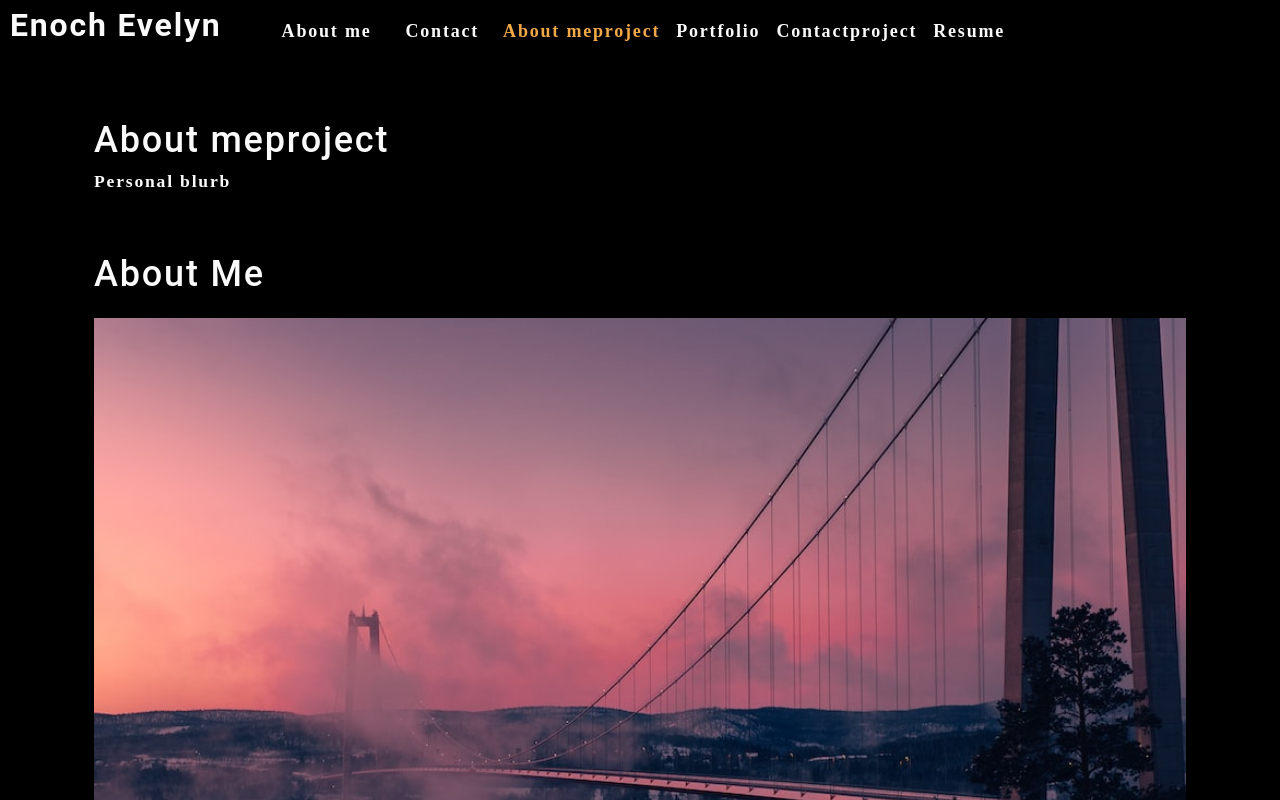
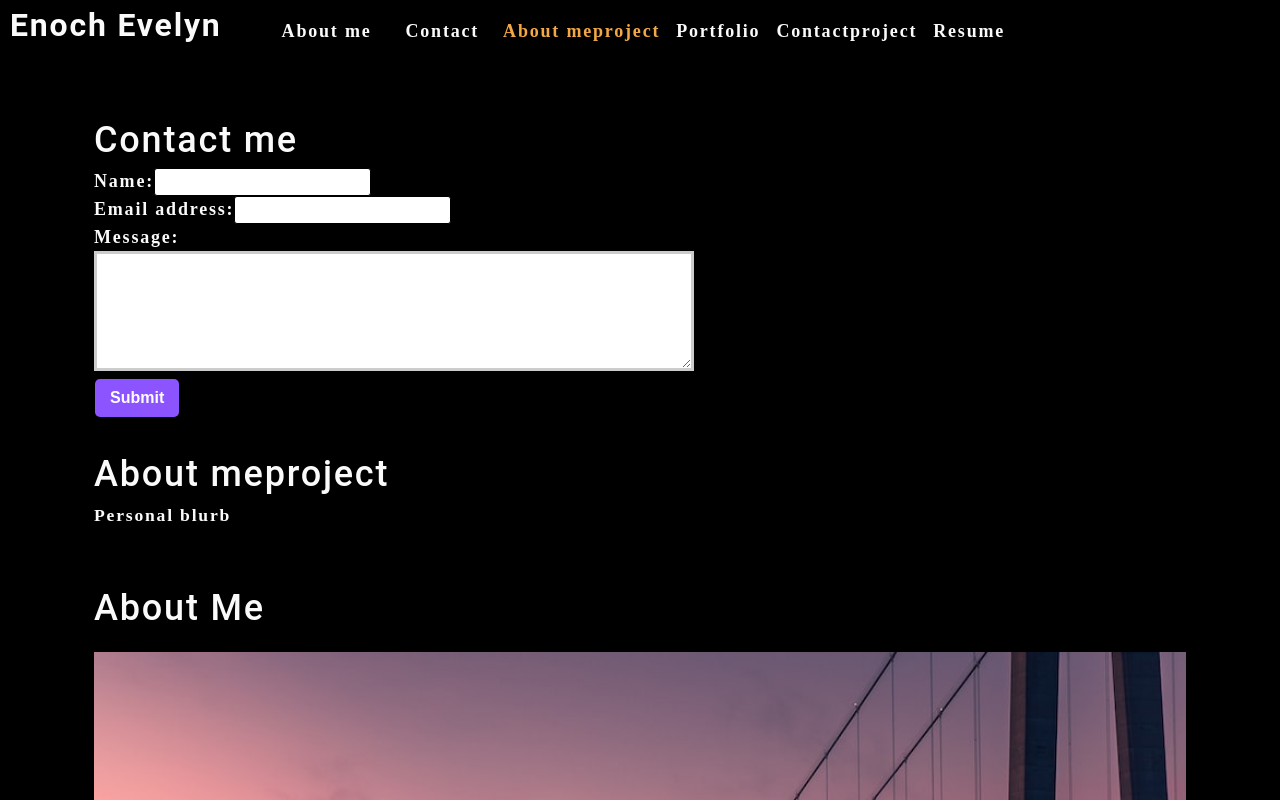
Before and after one commit to Knock410/React-Portfolio, a React (Create React App) app: page / in a window 1280 px wide. Shown: the top 800 px of the page. Built offline with nearby package versions, Linux system fonts and the light colour scheme; the HTML template or start-up script is replaced by a standard one.

Commit message:
created contact form

```diff
--- a/src/App.js
+++ b/src/App.js
@@ -2,6 +2,7 @@
 import About from "./components/About";
 import Nav from "./components/Nav";
 import Display from "./components/Display";
+import ContactForm from './components/Contact';
 
 function App() {
 
@@ -23,6 +24,7 @@
       </Nav>
       <main>
         <div>
+        <ContactForm></ContactForm>
         <Display currentCategory={currentCategory}></Display>
         <About></About>
         </div>
--- /dev/null
+++ b/src/components/Contact/index.js
@@ -0,0 +1,26 @@
+import React from "react";
+
+function ContactForm() {
+  return (
+    <section>
+      <h1>Contact me</h1>
+      <form id="contact-form">
+        <div>
+          <label htmlFor="name">Name:</label>
+          <input type="text" name="name" />
+        </div>
+        <div>
+          <label htmlFor="email">Email address:</label>
+          <input type="email" name="email" />
+        </div>
+        <div>
+          <label htmlFor="message">Message:</label>
+          <textarea name="message" rows="5" />
+        </div>
+        <button type="submit">Submit</button>
+      </form>
+    </section>
+  );
+}
+
+export default ContactForm;
--- a/src/components/Display/index.js
+++ b/src/components/Display/index.js
@@ -14,3 +14,6 @@
 }
 
 export default Display;
+
+// (Images are not displaying)
+// -If you're getting compilation errors or having trouble getting some props to show up, you may want to trace your props as they're passed down. Start from App.js and follow any prop that isn't displaying properly. And remember that props only go down the component tree. Now would also be a great time to check the links in Nav to make sure they cause the photos to get updated.
```
